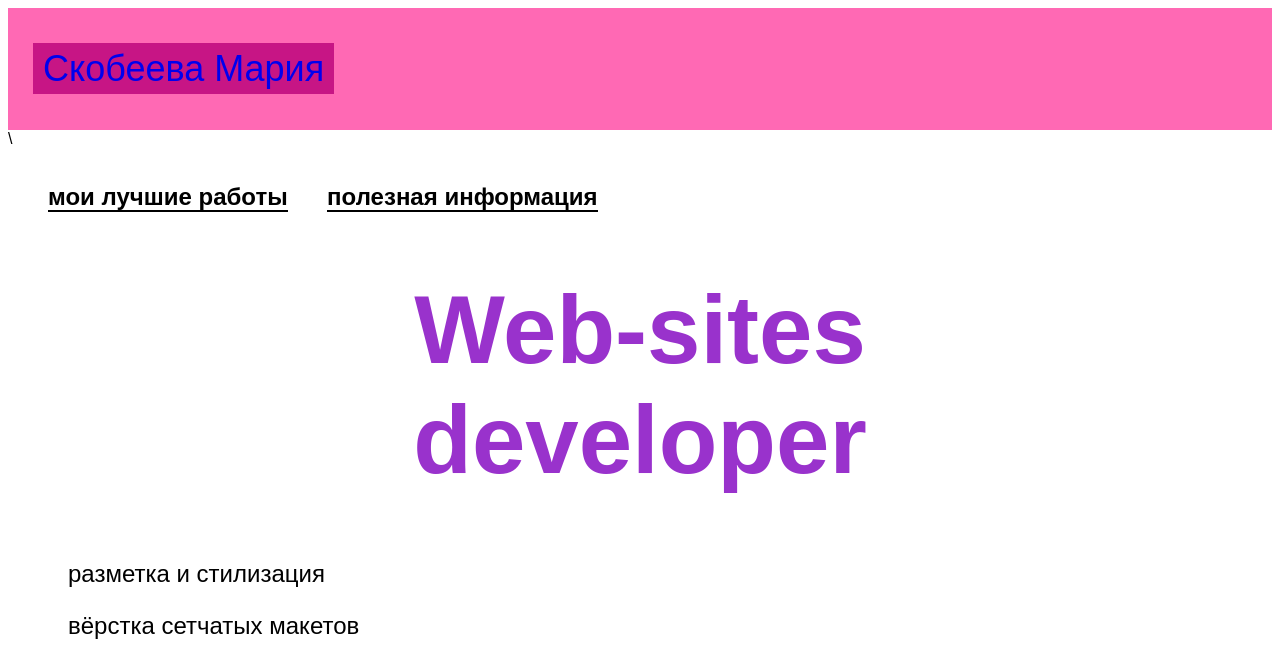
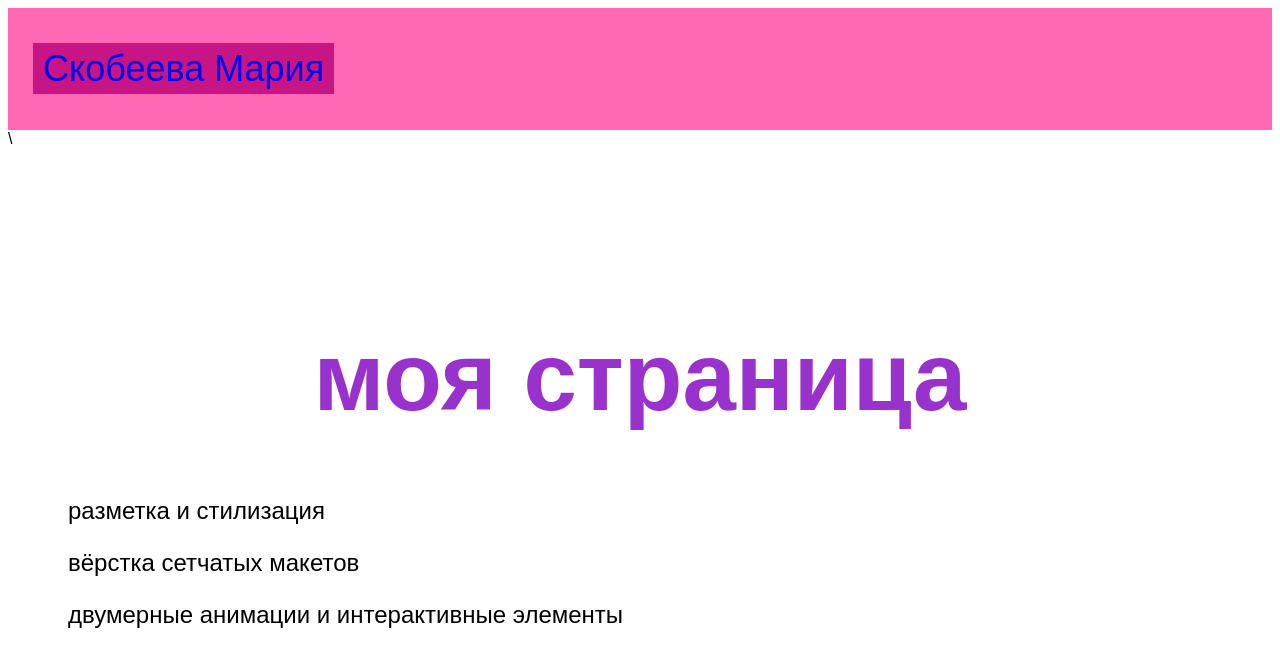
Before and after one commit to masha76965/jgjbjuyyoi, a plain HTML site: page index.html in a window 1280 px wide. Shown: the top 650 px of the page. Drawn offline with Linux system fonts and the light colour scheme.

Commit message:
Update index.html

```diff
--- a/index.html
+++ b/index.html
@@ -8,11 +8,8 @@
       <a class="link-header" href="skobeeva.html">Скобеева Мария</a>
     </header>\
     <main>
-      <nav>
-        <a class="link-nav" href="mysites.html"><b>мои лучшие работы</b></a>
-        <a class="link-nav" href="info.html"><b>полезная информация</b></a>
-      </nav>
-      <h1>Web-sites<br/> developer</h1>
+
+      <h1><br/> моя страница</h1>
       <p>разметка и стилизация</p>
       <p>вёрстка сетчатых макетов</p>
       <p>двумерные анимации и интерактивные элементы</p>
```
